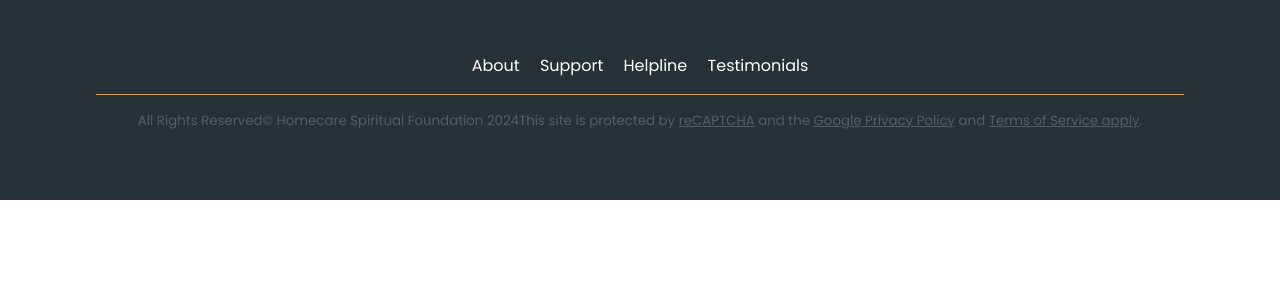
After one commit to leonkae/hopefoundationpython, a Django app: template hopeapp/templates/hopeTemp/footer.html in a window 1280 px wide. The commit adds this page. Shown: the top 300 px of the page. Run offline with Django 4.2, Linux system fonts and the light colour scheme; the template is opened without the code that fills it, so the values that code supplies are empty; some web fonts are replaced.

Commit message:
modify:template,static,footer

```diff
--- a/hopeapp/static/css/global.css
+++ b/hopeapp/static/css/global.css
@@ -610,3 +610,42 @@
   overflow-x:hidden;
   padding-right: 2rem;
 }
+.footer-wrapper{
+  height: 200px;
+  background-color: var(--carousel-image);
+  display: flex;
+  align-items: center;
+  justify-content: center;
+  flex-direction: column;
+}
+.footer-nav a{
+  font-size: medium;
+  margin: 8px;
+  color: white;
+  font-weight: 400;
+  text-decoration: none;
+  transition: color 0.3s ease, color 0.3s ease;
+}
+.footer-nav a:hover{
+  color: var(--primary-color-orange);
+}
+.footer-nav-line{
+  background-color: var(--primary-color-orange);
+  height: 1px;
+  width: 85%;
+  margin-top: 1rem;
+}
+.legal-info-x-footer {
+  display: flex;
+  align-items: center;
+  justify-content: center;
+  margin-top: 1rem;
+}
+.legal-info-x-footer p {
+  color: rgba(255, 255, 255, 0.212);
+  font-size: smaller;
+  text-align: center;
+}
+.legal-info-x-footer a {
+  color: rgba(255, 255, 255, 0.212);
+}
--- a/hopeapp/templates/base/base.html
+++ b/hopeapp/templates/base/base.html
@@ -40,5 +40,7 @@
     {% endblock %}
     {% block newsletter %}
     {% endblock %}
+    {% block footer %}
+    {% endblock %}
   </body>
 </html>
--- /dev/null
+++ b/hopeapp/templates/hopeTemp/footer.html
@@ -0,0 +1,29 @@
+{% extends '../base/base.html' %}{% load static %}{% block footer %}
+<div class="footer-wrapper">
+  <div class="footer-wrapper-content">
+    <div class="footer-nav">
+      <a href="">About</a>
+      <a href="">Support</a>
+      <a href=""> Helpline </a>
+      <a href=""> Testimonials</a>
+    </div>
+  </div>
+  <div class="footer-nav-line"></div>
+  <div class="legal-info-x-footer">
+    <p>All Rights Reserved</p>
+    <p>© Homecare Spiritual Foundation 2024</p>
+    <p>
+      This site is protected by
+      <a href="https://www.google.com/recaptcha" target="_blank">reCAPTCHA</a>
+      and the
+      <a href="https://policies.google.com/privacy?hl=en-US" target="_blank"
+        >Google Privacy Policy</a
+      >
+      and
+      <a href="https://policies.google.com/terms?hl=en-US" target="_blank"
+        >Terms of Service apply</a
+      >.
+    </p>
+  </div>
+</div>
+{% endblock %}
--- a/hopeapp/templates/hopeTemp/index.html
+++ b/hopeapp/templates/hopeTemp/index.html
@@ -18,6 +18,9 @@
         <div class="gallery-socket">
             {% include "../hopeTemp/gallery.html" %}
         </div>
+        <div class="footer-socket">
+            {% include "../hopeTemp/footer.html" %}
+        </div>
     </div>
 
 {% endblock %}
--- a/hopeapp/templates/hopeTemp/projects.html
+++ b/hopeapp/templates/hopeTemp/projects.html
@@ -2,7 +2,7 @@
 <div class="projects-wrapper">
   <div class="title-projects-wrapper">
     <div class="section-content-title">
-      <h1>Projects</h1>
+      <h1>Programmes</h1>
     </div>
     <div class="section-content-title-line"></div>
 
@@ -52,7 +52,7 @@
     <div class="row">
       <div class="col-lg-6">
         <div class="section-content-title">
-          <h1>Projects</h1>
+          <h1>Programmes</h1>
         </div>
         <!-- <div class="section-content-title-line"></div> -->
         <div class="section-left-content">
```
